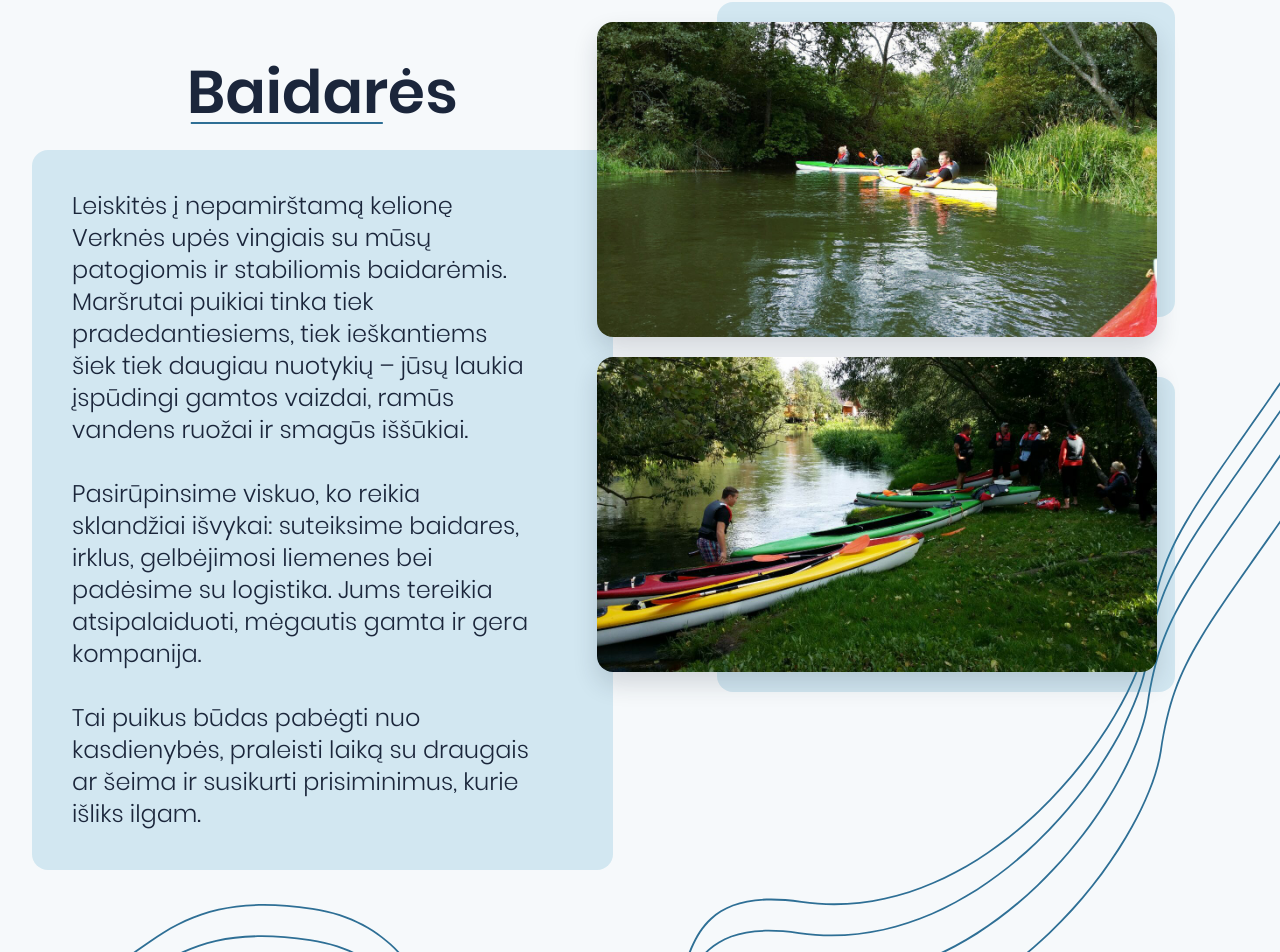
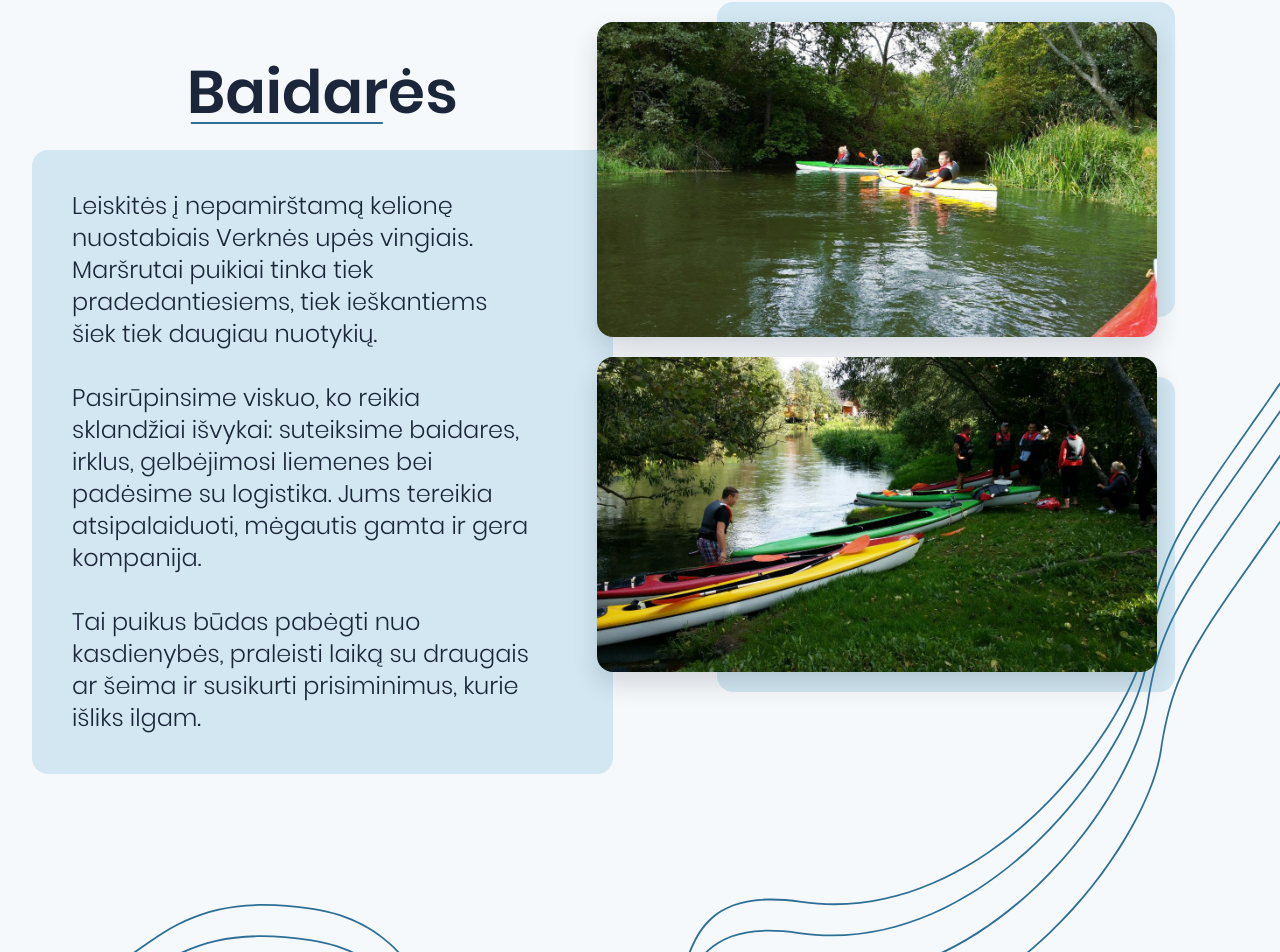
Before and after one commit to Matas1555/rasosbaidares, a React (Vite) app: page / in a window 1280 px wide. Shown: the part 1977-2929 px from the top of the page. Built offline with nearby package versions, Linux system fonts and the light colour scheme.

Commit message:
changed kayak text

```diff
--- a/src/sections/KayaksSection.jsx
+++ b/src/sections/KayaksSection.jsx
@@ -83,7 +83,7 @@ function KayaksSection() {
           <div className="w-12/12 bg-secondary-blue/20 p-10 rounded-2xl">
 
             <div className="lg:text-2xl lg:font-light lg:pr-10">
-              <p>Leiskitės į nepamirštamą kelionę Verknės upės vingiais su mūsų patogiomis ir stabiliomis baidarėmis. Maršrutai puikiai tinka tiek pradedantiesiems, tiek ieškantiems šiek tiek daugiau nuotykių – jūsų laukia įspūdingi gamtos vaizdai, ramūs vandens ruožai ir smagūs iššūkiai. </p>
+              <p>Leiskitės į nepamirštamą kelionę nuostabiais Verknės upės vingiais. Maršrutai puikiai tinka tiek pradedantiesiems, tiek ieškantiems šiek tiek daugiau nuotykių.</p>
               <br />
               <p>Pasirūpinsime viskuo, ko reikia sklandžiai išvykai: suteiksime baidares, irklus, gelbėjimosi liemenes bei padėsime su logistika. Jums tereikia atsipalaiduoti, mėgautis gamta ir gera kompanija.</p>
               <br />
```
